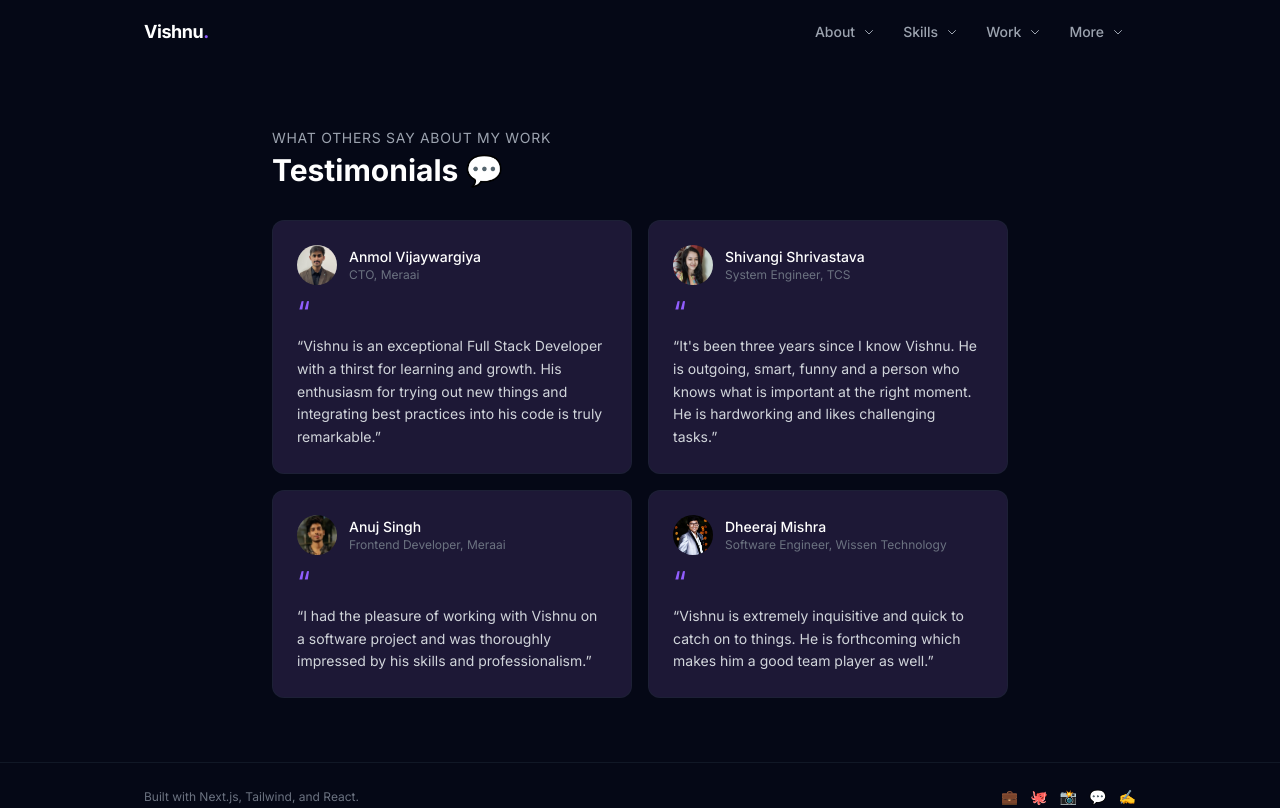
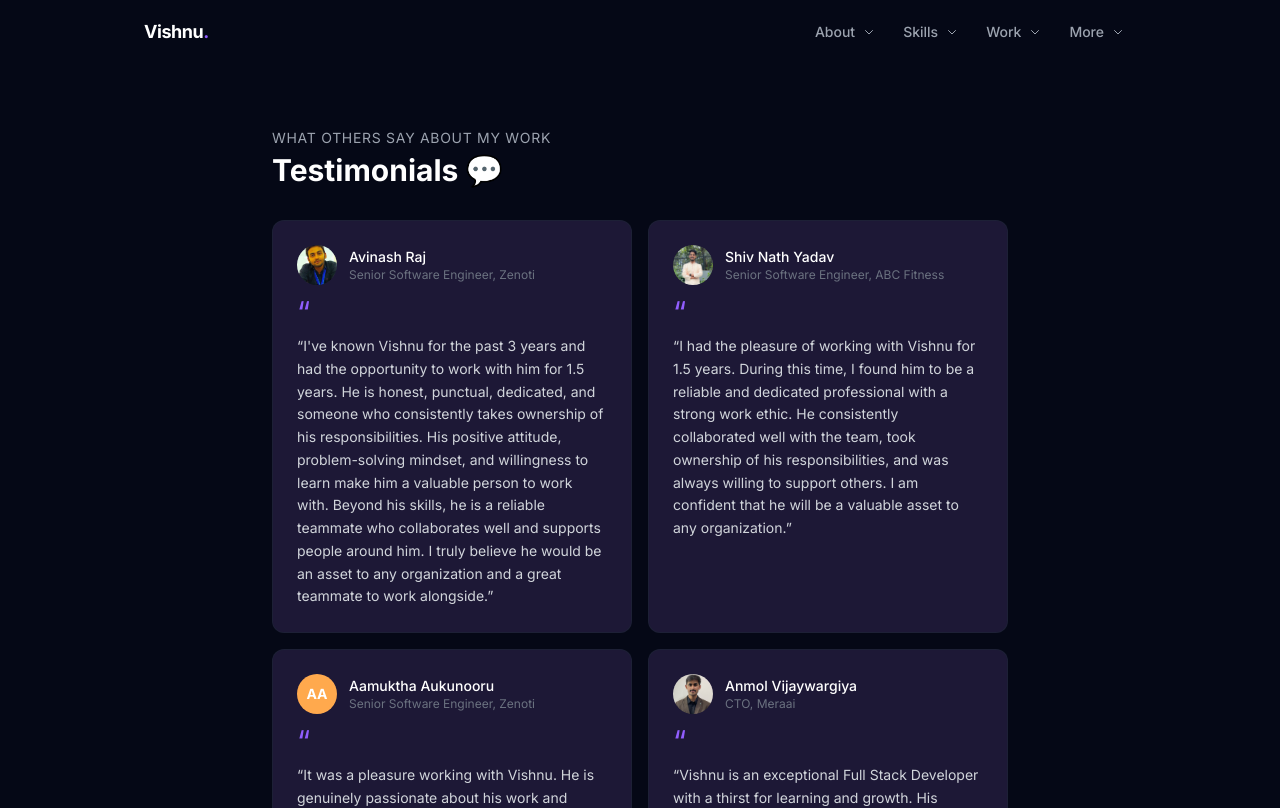
Before and after one commit to Comaecod/portfolio, a Next.js app: page /testimonials in a window 1280 px wide. Shown: the top 808 px of the page. Built offline with nearby package versions, Linux system fonts and the light colour scheme.

Commit message:
update testimonials: add new entries, fix quotes, Shivangi designation

```diff
--- a/app/testimonials/page.jsx
+++ b/app/testimonials/page.jsx
@@ -1,15 +1,36 @@
 import testimonials from '@/constants/testimonials'
+
+const initialsColors = ['#915EFF', '#00cea8', '#ff6b6b', '#ffa94d', '#74c0fc', '#b197fc']
+
+function getInitials(name) {
+  return name.split(' ').map(w => w[0]).join('').toUpperCase().slice(0, 2)
+}
+
+function hashColor(name) {
+  let hash = 0
+  for (let i = 0; i < name.length; i++) hash = name.charCodeAt(i) + ((hash << 5) - hash)
+  return initialsColors[Math.abs(hash) % initialsColors.length]
+}
+
+function Avatar({ name, src }) {
+  if (src) {
+    return <img src={src} alt={name} className="w-10 h-10 rounded-full shrink-0 object-cover" loading="lazy" />
+  }
+  return (
+    <div
+      className="w-10 h-10 rounded-full shrink-0 flex items-center justify-center text-white text-sm font-bold"
+      style={{ backgroundColor: hashColor(name) }}
+    >
+      {getInitials(name)}
+    </div>
+  )
+}
 
 function TestimonialCard({ t }) {
   return (
     <div className="card">
       <div className="flex items-center gap-3 mb-3">
-        <img
-          src={t.image}
-          alt={t.name}
-          className="w-10 h-10 rounded-full shrink-0 object-cover"
-          loading="lazy"
-        />
+        <Avatar name={t.name} src={t.image} />
         <div>
           <p className="text-white text-sm font-medium">{t.name}</p>
           <p className="text-gray-500 text-xs">{t.role}</p>
--- a/src/constants/testimonials.js
+++ b/src/constants/testimonials.js
@@ -1,28 +1,52 @@
 const testimonials = [
   {
-    quote: "Vishnu is an exceptional Full Stack Developer with a thirst for learning and growth. His enthusiasm for trying out new things and integrating best practices into his code is truly remarkable.",
+    quote:
+      "I've known Vishnu for the past 3 years and had the opportunity to work with him for 1.5 years. He is honest, punctual, dedicated, and someone who consistently takes ownership of his responsibilities. His positive attitude, problem-solving mindset, and willingness to learn make him a valuable person to work with. Beyond his skills, he is a reliable teammate who collaborates well and supports people around him. I truly believe he would be an asset to any organization and a great teammate to work alongside.",
+    name: 'Avinash Raj',
+    role: 'Senior Software Engineer, Zenoti',
+    image: '/testimonials/avinash.jpeg',
+  },
+  {
+    quote:
+      'I had the pleasure of working with Vishnu for 1.5 years. During this time, I found him to be a reliable and dedicated professional with a strong work ethic. He consistently collaborated well with the team, took ownership of his responsibilities, and was always willing to support others. I am confident that he will be a valuable asset to any organization.',
+    name: 'Shiv Nath Yadav',
+    role: 'Senior Software Engineer, ABC Fitness',
+    image: '/testimonials/shiv.png',
+  },
+  {
+    quote:
+      'It was a pleasure working with Vishnu. He is genuinely passionate about his work and consistently brings dedication. His ability to understand complex challenges and deliver high-quality results makes him someone you can always rely on. What stands out most is his collaborative nature. He is an excellent team player who communicates effectively, supports his colleagues, and contributes positively to the team environment. Beyond his technical expertise, his proactive attitude, problem-solving skills, and commitment to excellence make him a valuable asset to any project. I thoroughly enjoyed working with him and would highly recommend him to any team or organization.',
+    name: 'Aamuktha Aukunooru',
+    role: 'Senior Software Engineer, Zenoti',
+  },
+  {
+    quote:
+      'Vishnu is an exceptional Full Stack Developer with a thirst for learning and growth. His enthusiasm for trying out new things and integrating best practices into his code is truly remarkable. He is a valuable team player and his speedy grasp of new concepts and technologies make him an asset to any firm he\'s part of.',
     name: 'Anmol Vijaywargiya',
     role: 'CTO, Meraai',
     image: '/testimonials/anmol.jpeg',
   },
   {
-    quote: "It's been three years since I know Vishnu. He is outgoing, smart, funny and a person who knows what is important at the right moment. He is hardworking and likes challenging tasks.",
+    quote:
+      "It's been three years since I know Vishnu. He is outgoing, smart, funny and a person who knows what is important at the right moment. He is supportive and a non-judgemental person. He is hardworking and likes challenging tasks. He is funny and a team player, knows how to make connections and is trustworthy. He is helpful, social and likes to connect with people and know them. He doesn't mix his personal and private life and knows how to set boundaries. He is a really great friend and a good team member.",
     name: 'Shivangi Shrivastava',
-    role: 'System Engineer, TCS',
+    role: 'Full Stack Engineer, TCS',
     image: '/testimonials/shivangi.jpeg',
   },
   {
-    quote: 'I had the pleasure of working with Vishnu on a software project and was thoroughly impressed by his skills and professionalism.',
+    quote:
+      'I had the pleasure of working with Vishnu on a software project and was thoroughly impressed by his skills and professionalism. He is an exceptional developer who consistently delivers high-quality work.',
     name: 'Anuj Singh',
     role: 'Frontend Developer, Meraai',
     image: '/testimonials/anuj.jpeg',
   },
   {
-    quote: 'Vishnu is extremely inquisitive and quick to catch on to things. He is forthcoming which makes him a good team player as well.',
+    quote:
+      'Vishnu is extremely inquisitive and quick to catch on to things which I think are a must have qualities in a good resource. He is forthcoming which makes him a good team player as well.',
     name: 'Dheeraj Mishra',
     role: 'Software Engineer, Wissen Technology',
     image: '/testimonials/dheeraj.jpeg',
   },
-]
+];
 
 export default testimonials
```
Also changed, not shown: public/testimonials/avinash.jpeg (added), public/testimonials/shiv.png (added).
